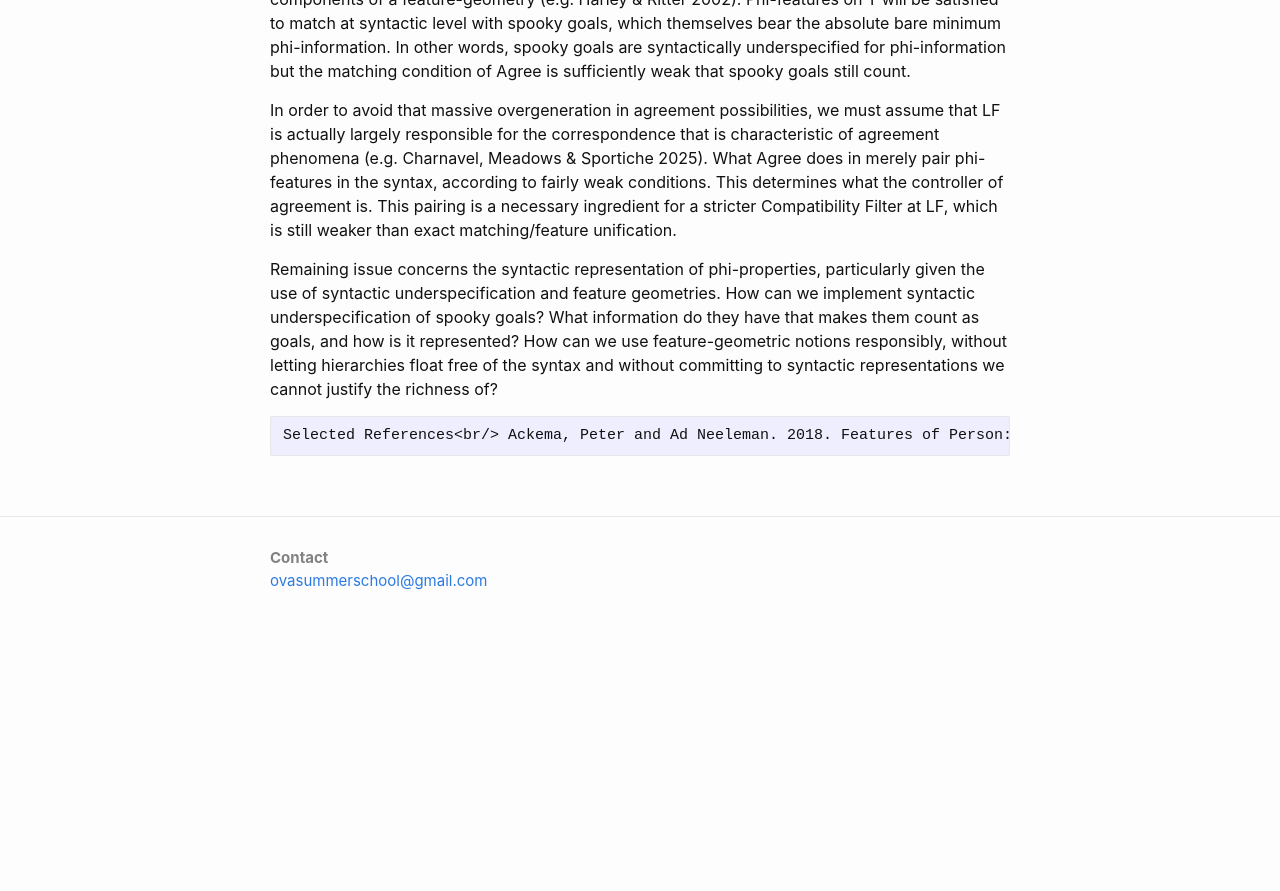
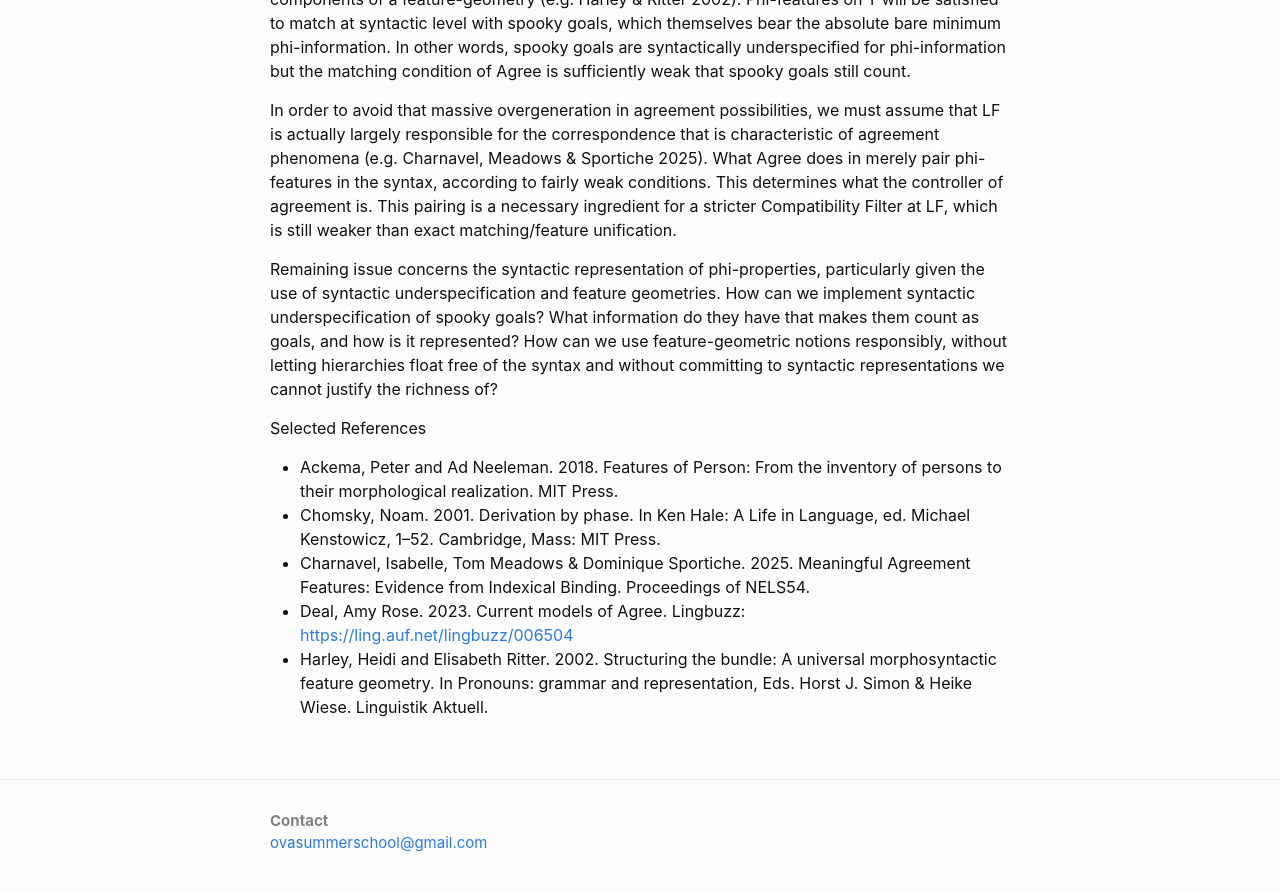
Before and after one commit to ovaschool/ovaschool.github.io, a Jekyll site: the page built from staticpages/oldprograms/zagreb2025-cs/meadows-spookyagreement.md, in a window 1280 px wide and 900 px high, scrolled down 795 px. Shown: the top 891 px of the window. Built offline with Jekyll 4.4.1, drawn with Linux system fonts in a browser that asks for light colours; our own code applies the rules of GitHub Pages for plain Markdown files; before the commit the page ends 1432 px from its top, so only the background shows below that.

Commit message:
getting somewhere!

```diff
--- a/staticpages/oldprograms/zagreb2025-cs/meadows-spookyagreement.md
+++ b/staticpages/oldprograms/zagreb2025-cs/meadows-spookyagreement.md
@@ -20,9 +20,10 @@ In order to avoid that massive overgeneration in agreement possibilities, we mus
 
 Remaining issue concerns the syntactic representation of phi-properties, particularly given the use of syntactic underspecification and feature geometries. How can we implement syntactic underspecification of spooky goals? What information do they have that makes them count as goals, and how is it represented? How can we use feature-geometric notions responsibly, without letting hierarchies float free of the syntax and without committing to syntactic representations we cannot justify the richness of?<br/>
 
-    Selected References<br/>
-Ackema, Peter and Ad Neeleman. 2018. Features of Person: From the inventory of persons to their morphological realization. MIT Press.<br/>
-Chomsky, Noam. 2001. Derivation by phase. In Ken Hale: A Life in Language, ed. Michael Kenstowicz, 1–52. Cambridge, Mass: MIT Press.<br/>
-Charnavel, Isabelle, Tom Meadows & Dominique Sportiche. 2025. Meaningful Agreement Features: Evidence from Indexical Binding. Proceedings of NELS54.<br/>
-Deal, Amy Rose. 2023. Current models of Agree. Lingbuzz: https://ling.auf.net/lingbuzz/006504<br/>
-Harley, Heidi and Elisabeth Ritter. 2002. Structuring the bundle: A universal morphosyntactic feature geometry. In Pronouns: grammar and representation, Eds. Horst J. Simon & Heike Wiese. Linguistik Aktuell.
+Selected References<br/>
+* Ackema, Peter and Ad Neeleman. 2018. Features of Person: From the inventory of persons to their morphological realization. MIT Press.
+* Chomsky, Noam. 2001. Derivation by phase. In Ken Hale: A Life in Language, ed. Michael Kenstowicz, 1–52. Cambridge, Mass: MIT Press.
+* Charnavel, Isabelle, Tom Meadows & Dominique Sportiche. 2025. Meaningful Agreement Features: Evidence from Indexical Binding. Proceedings of NELS54.
+* Deal, Amy Rose. 2023. Current models of Agree. Lingbuzz:
+  [https://ling.auf.net/lingbuzz/006504](https://ling.auf.net/lingbuzz/006504)
+* Harley, Heidi and Elisabeth Ritter. 2002. Structuring the bundle: A universal morphosyntactic feature geometry. In Pronouns: grammar and representation, Eds. Horst J. Simon & Heike Wiese. Linguistik Aktuell.
```
